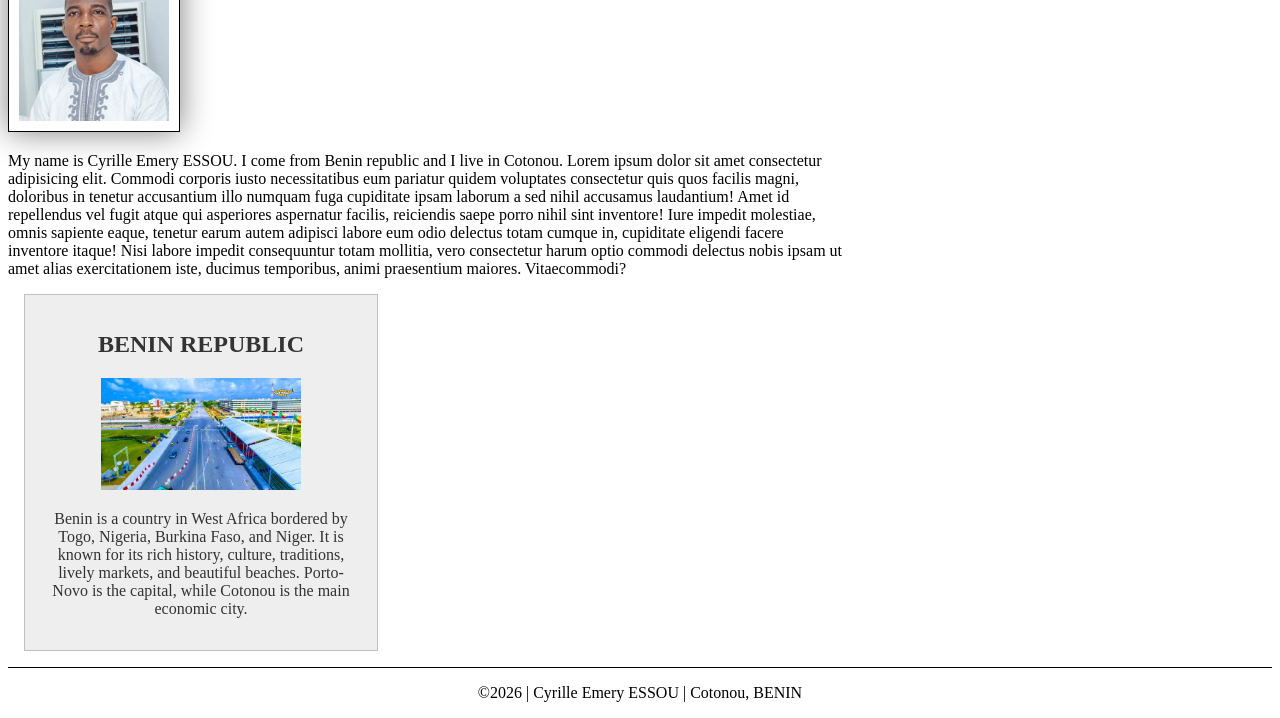
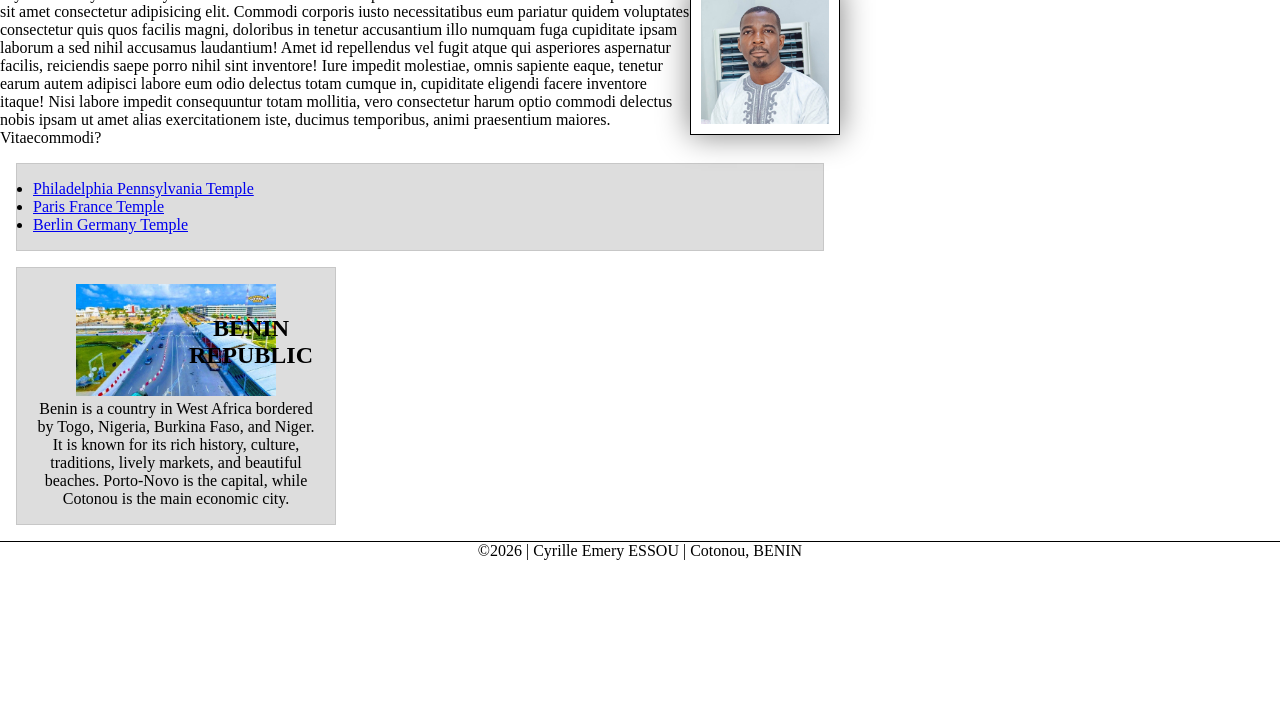
Before and after one commit to 2EC89/wdd130, a plain HTML site: page index.html in a window 1280 px wide. Shown: the part 224-942 px from the top of the page. After the commit the page ends 800 px from the top, so only its background shows below. Drawn offline with Linux system fonts and the light colour scheme.

Commit message:
week3_colde_along_enhancement

```diff
--- a/index.html
+++ b/index.html
@@ -15,6 +15,8 @@
             <nav>
                 <a href="#">Home</a>
                 <a href="wwr/">Rafting Website</a>
+                <a href="https://www.linkedin.com/" target="_blank">Linkedin</a>
+                <a href="https://www.facebook.com/" target="_blank">Facebook</a>
             </nav>
         </header>
 
@@ -31,9 +33,19 @@
                 inventore itaque! Nisi labore impedit consequuntur totam mollitia, vero consectetur
                 harum optio commodi delectus nobis ipsam ut amet alias exercitationem iste, ducimus
                 temporibus, animi praesentium maiores. Vitaecommodi?</p>
+
+            <ul class="box">
+                <li><a href="https://www.churchofjesuschrist.org/temples/list?lang=eng" alt="Temple"
+                      target="_blank" rel="noopener">Philadelphia Pennsylvania Temple</a></li>
+                <li><a href="https://newsroom.churchofjesuschrist.org/temples-list" alt="new room"
+                      target="_blank" rel="noopener">Paris
+                        France Temple</a></li>
+                <li><a href="https://churchofjesuschristtemples.org/temples/" alt="Jesus-Christ Temples"
+                      target="_blank" rel="noopener">Berlin Germany Temple</a></li>
+            </ul>
         </main>
 
-        <aside>
+        <aside class="box">
             <h2>BENIN REPUBLIC</h2>
             <img src="images/benin.jpg" alt="Benin Landscape">
             <p>Benin is a country in West Africa bordered by Togo, Nigeria, Burkina Faso, and Niger. It
--- a/styles/styles.css
+++ b/styles/styles.css
@@ -1,3 +1,10 @@
+* {
+    margin: 0;
+    padding: 0;
+    box-sizing: border-box;
+}
+
+
 main {
     max-width: 840px;
 }
@@ -10,6 +17,7 @@ aside {
     background-color: #eee;
     color: #333;
     text-align: center;
+    position: relative;
 }
 
 aside img {
@@ -17,11 +25,16 @@ aside img {
     height: auto;
 }
 
-main img {
+/* main img {
     width: 150px;
     height: auto;
+} */
+
+aside h2 {
+    position:absolute;
+    top: 47px;
+    left: 150px;
 }
-
 h1 {
     color: steelblue
 }
@@ -32,6 +45,7 @@ main img {
     border: 1px solid black;
     padding: 10px;
     box-shadow: 0 0 30px gray;
+    float: right;
 
 }
 
@@ -55,3 +69,13 @@ footer {
     border-top: 1px solid #000;
     text-align: center;
 }
+
+
+/* Class Selectors */
+.box {
+    margin: 1rem;
+    border: 1px solid rgb(0 0 0 / 10%);
+    padding: 1rem;
+    background-color: #ddd;
+    color: #000;
+}
--- a/week03/styles/float.css
+++ b/week03/styles/float.css
@@ -17,6 +17,7 @@ p {
     box-shadow: 0 0 30px #777;
 }
 
+
 footer {
     border-top: 1px solid #555;
     padding-top: 5px;
```
